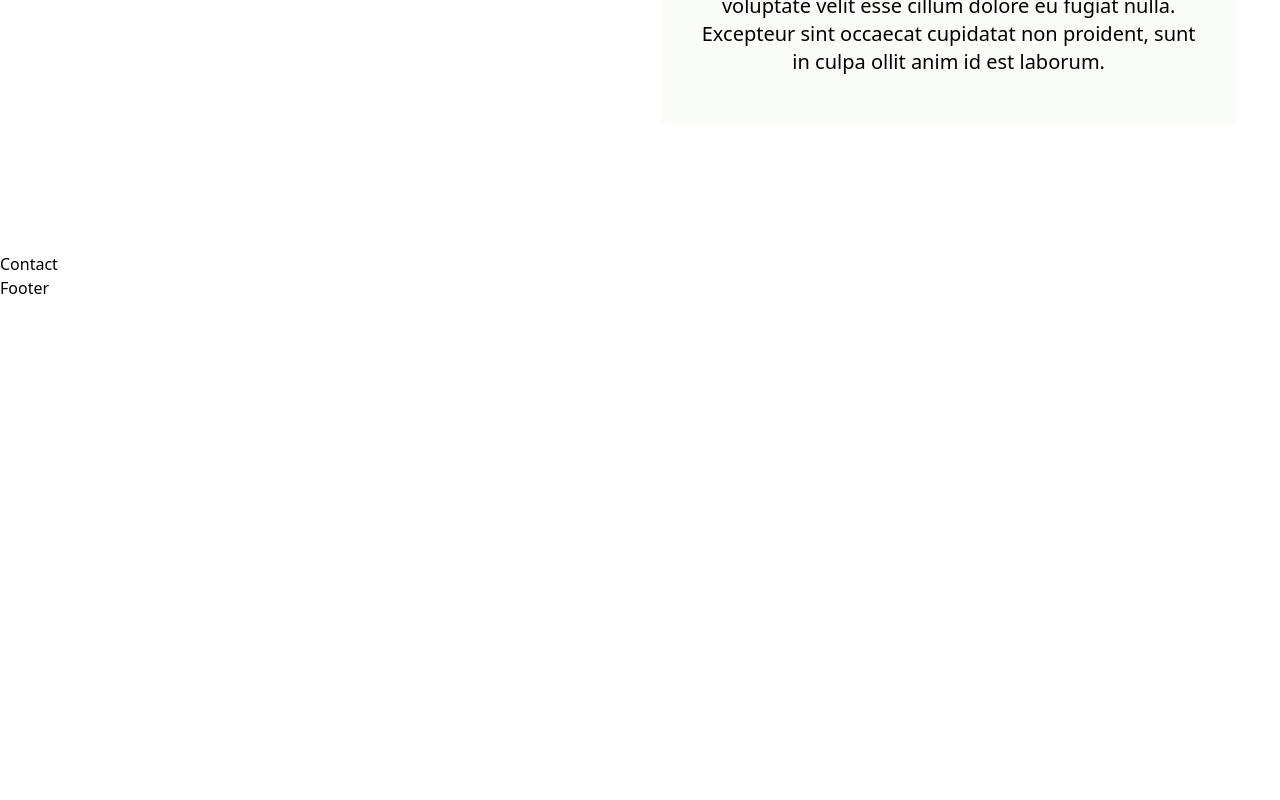
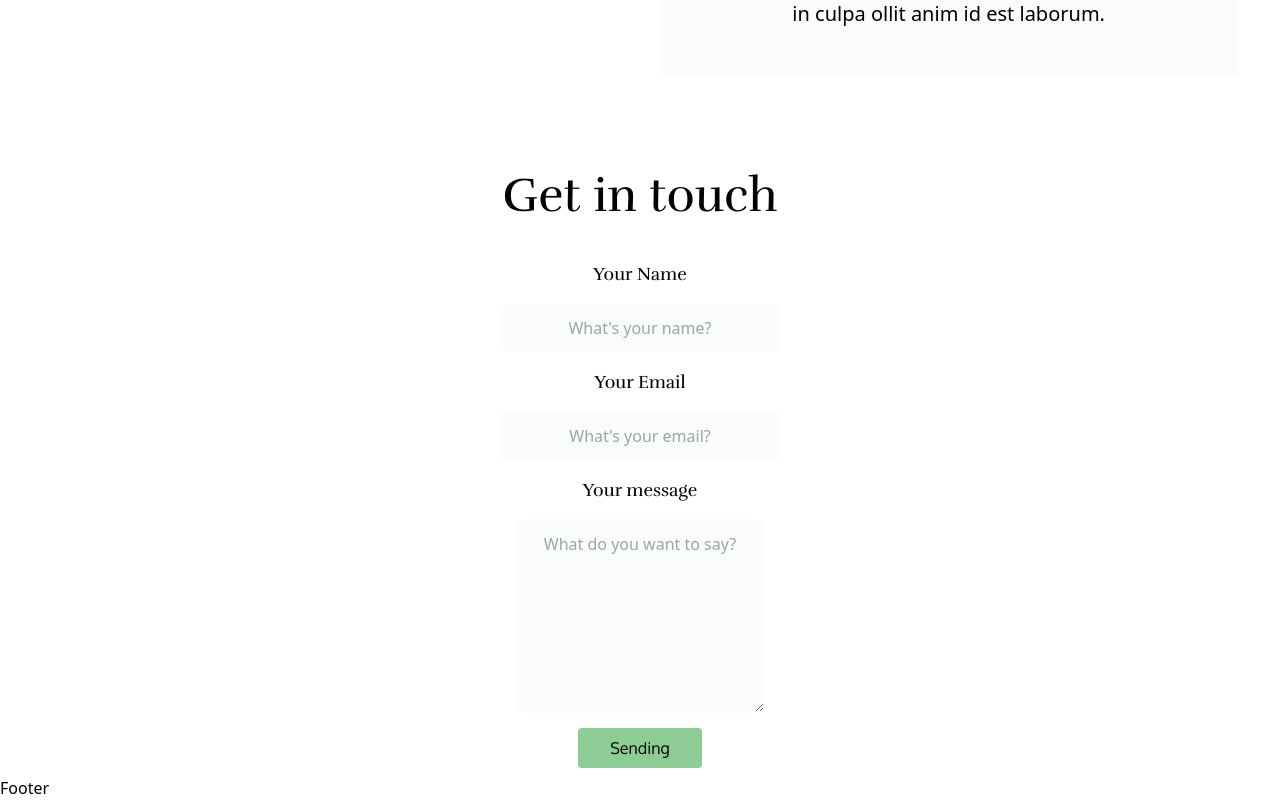
Before and after one commit to bojan09/bio-tech, a React (Vite) app: page / in a window 1280 px wide. Shown: the part 3048-3848 px from the top of the page. Before the commit the page ends 3348 px from the top, so only its background shows below. Built offline with nearby package versions, Linux system fonts and the light colour scheme.

Commit message:
added Contact page

```diff
--- a/package.json
+++ b/package.json
@@ -10,6 +10,7 @@
     "preview": "vite preview"
   },
   "dependencies": {
+    "@emailjs/browser": "^3.11.0",
     "aos": "^2.3.4",
     "react": "^18.2.0",
     "react-dom": "^18.2.0",
--- a/src/pages/About/About.jsx
+++ b/src/pages/About/About.jsx
@@ -5,7 +5,7 @@ import { about } from "../../assets";
 
 const About = () => {
   return (
-    <div id="about" className="my-[8rem]">
+    <div id="about" className="my-[4rem]">
       <h1 className="text-center md:text-5xl xs:text-3xl my-6 font-rufina text-textColor mb-10">
         Who we are
       </h1>
--- a/src/pages/Contact/Contact.jsx
+++ b/src/pages/Contact/Contact.jsx
@@ -1,8 +1,120 @@
-import React from "react";
-import EmailSent from "./EmailSent/EmailSent";
+import React, { useState, useRef } from "react";
+
+// Email service
+import emailjs from "@emailjs/browser";
 
 const Contact = () => {
-  return <div id="contact">Contact</div>;
+  const formRef = useRef();
+
+  const [form, setForm] = useState({
+    name: "",
+    email: "",
+    message: "",
+  });
+
+  const [loading, setLoading] = useState(false);
+
+  const handleChange = (e) => {
+    const { name, value } = e.target;
+
+    setForm({ ...form, [name]: value });
+  };
+  const handleSubmit = (e) => {
+    e.preventDefault();
+
+    // send Message
+    setLoading(true);
+
+    emailjs
+      .send(
+        import.meta.env.VITE_APP_EMAILJS_SERVICE_ID,
+        import.meta.env.VITE_APP_EMAILJS_TEMPLATE_ID,
+        {
+          from_name: form.name,
+          to_name: `${import.meta.env.VITE_APP_EMAILJS_EMAIL_NAME}`,
+          from_email: form.email,
+          to_email: `${import.meta.env.VITE_APP_EMAILJS_EMAIL}`,
+          message: form.message,
+        },
+        import.meta.env.VITE_APP_EMAILJS_PUBLIC_KEY
+      )
+      .then(
+        () => {
+          setLoading(false);
+
+          setForm({
+            name: "",
+            email: "",
+            message: "",
+          });
+        },
+        (error) => {
+          setLoading(false);
+          console.error(error);
+        }
+      );
+  };
+
+  return (
+    <div id="contact" className="py-2">
+      <h1 className="text-center md:text-5xl xs:text-3xl my-6 font-rufina text-textColor mb-10">
+        Get in touch
+      </h1>
+      {/* The Form */}
+      <form
+        ref={formRef}
+        onSubmit={handleSubmit}
+        className="flex flex-col justify-center items-center gap-4"
+      >
+        {/* Name */}
+        <label className="font-rufina text-lg flex justify-center items-center">
+          Your Name
+        </label>
+        <input
+          type="text"
+          name="name"
+          value={form.name}
+          onChange={handleChange}
+          placeholder="What's your name?"
+          className="text-center py-3 px-6 bg-whiteColor rounded"
+        />
+
+        {/* Email */}
+        <label className="font-rufina text-lg flex justify-center items-center">
+          Your Email
+        </label>
+        <input
+          type="email"
+          name="email"
+          value={form.email}
+          onChange={handleChange}
+          placeholder="What's your email?"
+          className="text-center py-3 px-6 bg-whiteColor rounded"
+        />
+
+        {/* Message */}
+        <label className="font-rufina text-lg flex justify-center items-center">
+          Your message
+        </label>
+        <textarea
+          rows="7"
+          name="message"
+          value={form.message}
+          onChange={handleChange}
+          placeholder="What do you want to say?"
+          className="text-center py-3 px-6 bg-whiteColor rounded"
+        />
+
+        {/* The Button */}
+        <button
+          type="submit"
+          className="bg-primaryButton px-8 py-2 rounded font-oxygen"
+        >
+          {loading ? "Send" : "Sending"}
+        </button>
+      </form>
+    </div>
+  );
 };
 
 export default Contact;
--- a/src/pages/Contact/EmailSent/EmailSent.jsx
+++ /dev/null
@@ -1,7 +0,0 @@
-import React from "react";
-
-const EmailSent = () => {
-  return <div>EmailSent</div>;
-};
-
-export default EmailSent;
--- a/src/pages/Projects/Projects.jsx
+++ b/src/pages/Projects/Projects.jsx
@@ -16,36 +16,42 @@ import {
 const Projects = () => {
   const ourProjects = [
     {
+      id: 1,
       image: gallery_1,
       title: "Cherish",
       description:
         "Lorem ipsum dolor sit amet consectetur adipisicing elit. Dolores dolorum illum vitae fuga nulla maiores suscipit rerum, autem tenetur sed a laboriosam nostrum fugiat quam laborum? Repellat officia pariatur illo!",
     },
     {
+      id: 2,
       image: gallery_2,
       title: "Rebuild",
       description:
         "Lorem ipsum dolor sit amet consectetur adipisicing elit. Dolores dolorum illum vitae fuga nulla maiores suscipit rerum, autem tenetur sed a laboriosam nostrum fugiat quam laborum? Repellat officia pariatur illo!",
     },
     {
+      id: 3,
       image: gallery_3,
       title: "Observe",
       description:
         "Lorem ipsum dolor sit amet consectetur adipisicing elit. Dolores dolorum illum vitae fuga nulla maiores suscipit rerum, autem tenetur sed a laboriosam nostrum fugiat quam laborum? Repellat officia pariatur illo!",
     },
     {
+      id: 4,
       image: gallery_4,
       title: "Grow",
       description:
         "Lorem ipsum dolor sit amet consectetur adipisicing elit. Dolores dolorum illum vitae fuga nulla maiores suscipit rerum, autem tenetur sed a laboriosam nostrum fugiat quam laborum? Repellat officia pariatur illo!",
     },
     {
+      id: 5,
       image: gallery_5,
       title: "Research",
       description:
         "Lorem ipsum dolor sit amet consectetur adipisicing elit. Dolores dolorum illum vitae fuga nulla maiores suscipit rerum, autem tenetur sed a laboriosam nostrum fugiat quam laborum? Repellat officia pariatur illo!",
     },
     {
+      id: 6,
       image: gallery_6,
       title: "Test",
       description:
@@ -94,7 +100,7 @@ const Projects = () => {
           responsive={responsive}
         >
           {ourProjects.map((project) => (
-            <div key={project.length} className="w-full p-4 md:pl-[2.3rem]">
+            <div key={project.id} className="w-full p-4 md:pl-[2.3rem]">
               <img
                 src={project.image}
                 alt="projectImages"
```
Also changed, not shown: 2 other files (tests, documents, lock files or other folders).
